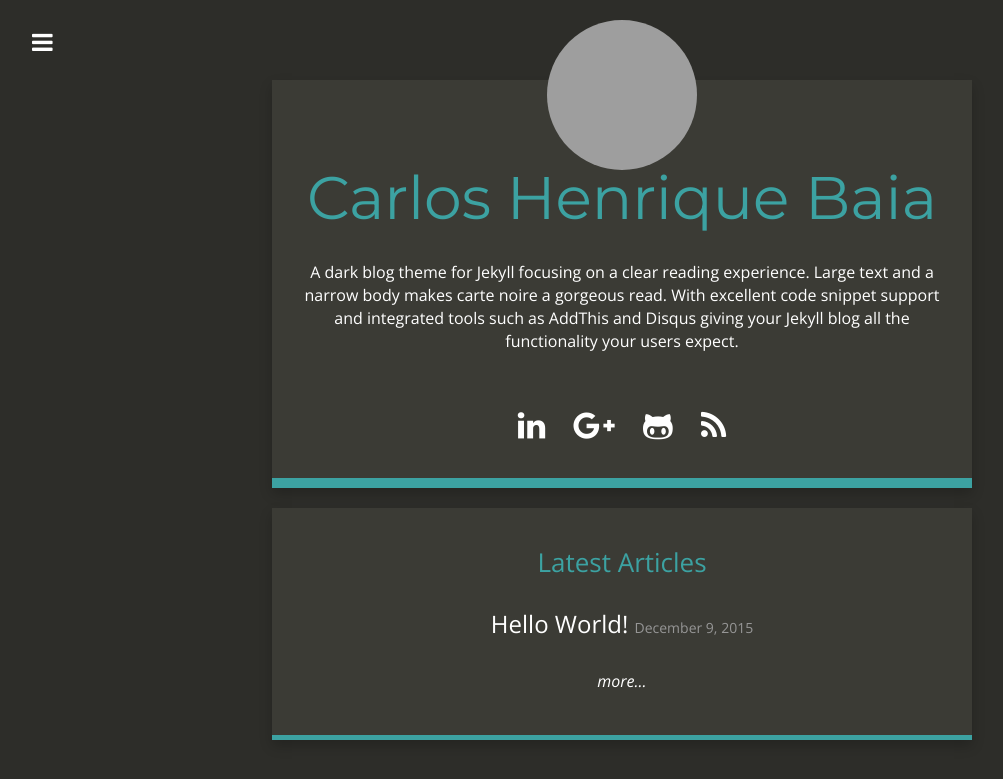
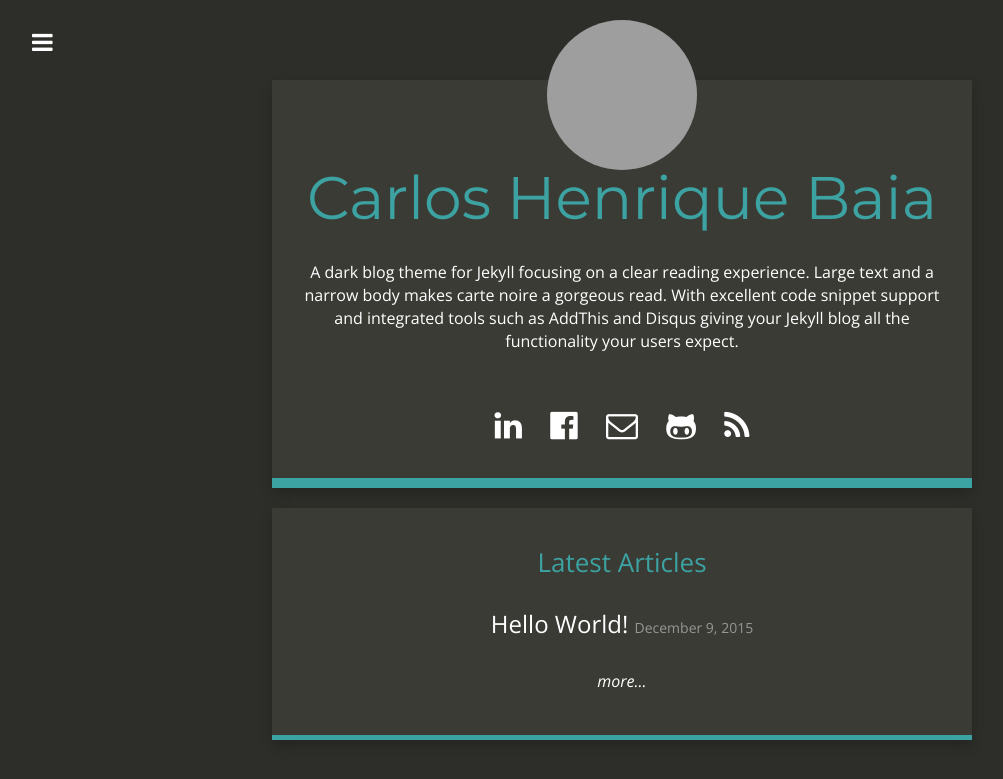
Before and after one commit to carlosbaia/carlosbaia.github.io, a Jekyll site: the page built from index.html, in a window 1280 px wide. Shown: the top 779 px of the page, without its empty margins (18-1021 px from the left). Built offline with Jekyll 4.4.1, drawn with Linux system fonts in a browser that asks for light colours; nearby versions of some CDN libraries; Markdown is read by kramdown in place of the engine named in the settings; grey boxes are pictures that could not be loaded.

Commit message:
Suporte a facebook e email no tema

```diff
--- a/_config.yml
+++ b/_config.yml
@@ -13,9 +13,11 @@ post_limit: 5
 
 # Social usernames/URLs
 #twitter_username:
-github_username:  carlosbaia
+github_username: carlosbaia
 linkedin_link: https://br.linkedin.com/in/carloshenriquebaia
-google_plus_link: https://plus.google.com/+CarlosHenriqueBaia
+facebook_link: https://www.facebook.com/carloshenriquebaia
+email_link: mailto:carloshenriquebaia@gmail
+#google_plus_link: https://plus.google.com/+CarlosHenriqueBaia
 #stackoverflow_link:
 
 # Footer
--- a/_includes/social_links.html
+++ b/_includes/social_links.html
@@ -1,6 +1,8 @@
 <p class="links">
   {% if site.twitter_username %}<a href="http://www.twitter.com/{{ site.twitter_username }}" target="_new"><i class="fa fa-twitter"></i></a>{% endif %}
   {% if site.linkedin_link %}<a href="{{ site.linkedin_link }}" target="_new"><i class="fa fa-linkedin"></i></a>{% endif %}
+  {% if site.facebook_link %}<a href="{{ site.facebook_link }}" target="_new"><i class="fa fa-facebook-official"></i></a>{% endif %}
+  {% if site.email_link %}<a href="{{ site.email_link }}" target="_new"><i class="fa fa-envelope-o"></i></a>{% endif %}
   {% if site.google_plus_link %}<a href="{{ site.google_plus_link }}" target="_new"><i class="fa fa-google-plus"></i></a>{% endif %}
   {% if site.github_username %}<a href="https://github.com/{{ site.github_username }}" target="_new"><i class="fa fa-github-alt"></i></a>{% endif %}
   {% if site.stackoverflow_link %}<a href="{{ site.stackoverflow_link }}" target="_new"><i class="fa fa-stack-overflow"></i></a>{% endif %}
```
